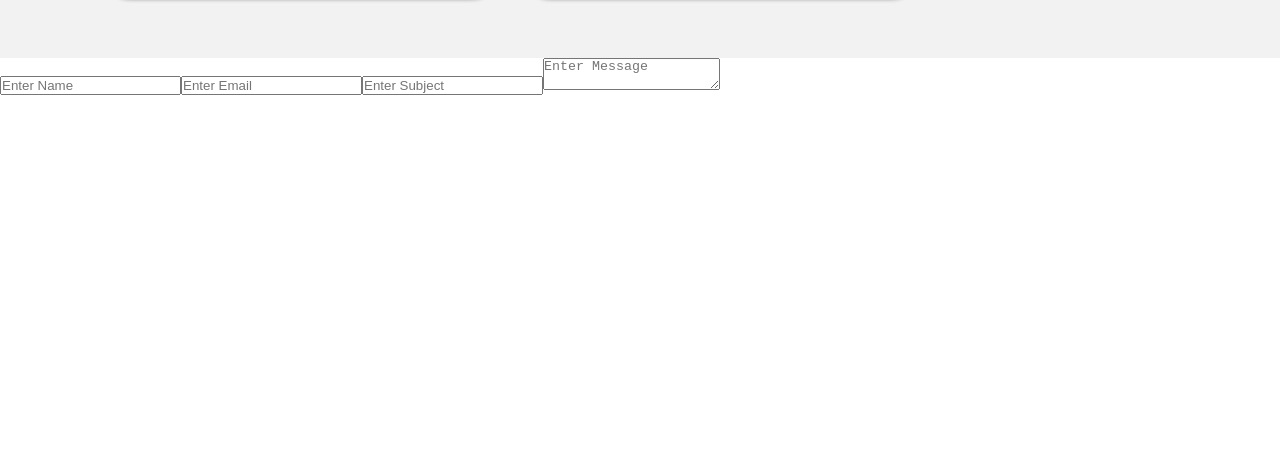
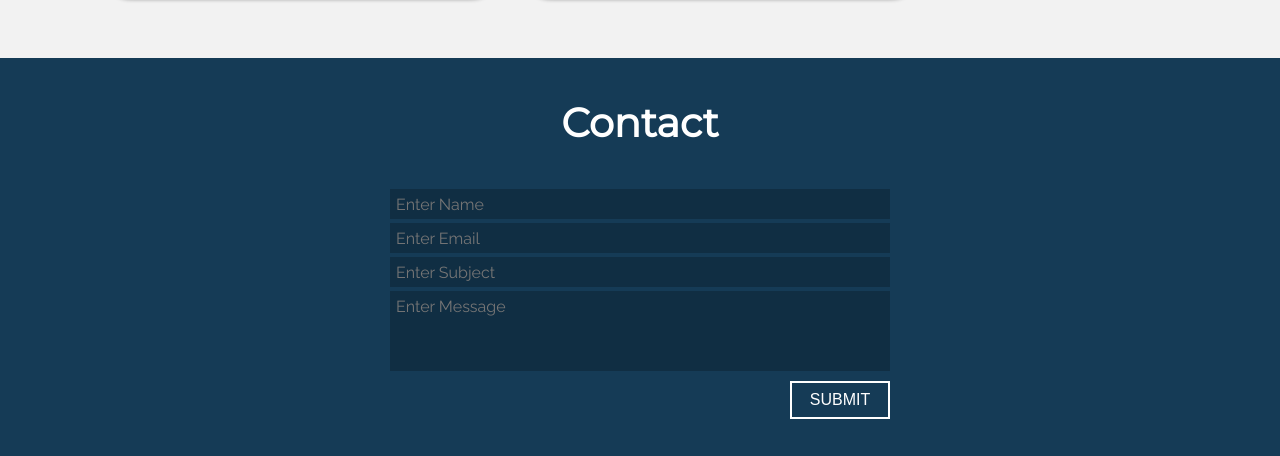
Before and after one commit to NickHolke/Portfolio-React, a React (Create React App) app: page / in a window 1280 px wide. Shown: the part 2411-2867 px from the top of the page. Before the commit the page ends 2506 px from the top, so only its background shows below. Built offline with nearby package versions, Linux system fonts and the light colour scheme.

Commit message:
Formatted contact section and attempted emailjs

```diff
--- a/package.json
+++ b/package.json
@@ -8,6 +8,7 @@
     "@testing-library/react": "^9.5.0",
     "@testing-library/user-event": "^7.2.1",
     "classnames": "^2.2.6",
+    "emailjs-com": "^2.4.1",
     "node-sass": "^4.13.1",
     "react": "^16.13.0",
     "react-dom": "^16.13.0",
--- a/src/components/contact/contact.js
+++ b/src/components/contact/contact.js
@@ -1,5 +1,6 @@
 import React, { useState } from 'react';
-import styles from './contact.module.scss';
+import { formWrapper, wrapper, title, titleText, input, submit } from './contact.module.scss';
+import * as emailjs from 'emailjs-com';
 
 const Contact = () => {
   const [name, setName] = useState('');
@@ -7,33 +8,70 @@ const Contact = () => {
   const [email, setEmail] = useState('');
   const [message, setMessage] = useState('');
 
+  const resetHooks = () => {
+    setName('');
+    setSubject('');
+    setEmail('');
+    setMessage('');
+  }
+  const submitHandler = (e) => {
+    e.preventDefault();
+
+    let templateParams = {
+      from_name: email,
+      to_name: 'nickholke@gmail.com',
+      subject: subject,
+      message_html: message,
+    }
+
+    emailjs.send(
+      'gmail',
+      'template_z4G7eMor',
+      templateParams,
+      'user_h4jBBfPVyh1aKLrWcGfuV',
+    )
+
+    resetHooks();
+  }
+
+
   return (
-    <form>
+    <div className={wrapper}>
+      <div className={title}>
+        <h2 className={titleText}>Contact</h2>
+      </div>
+      <form className={formWrapper} onSubmit={submitHandler}>
         <input
+          className={input}
           type="text"
           value={name}
           onChange={(e) => setName(e.target.value)}
           placeholder='Enter Name'
         />
         <input
+          className={input}
           type="email"
           value={email}
           onChange={(e) => setEmail(e.target.value)}
           placeholder='Enter Email'
         />
         <input
+          className={input}
           type="text"
           value={subject}
           onChange={(e) => setSubject(e.target.value)}
           placeholder='Enter Subject'
         />
         <textarea
+          className={input}
           type="textarea"
           value={message}
           onChange={(e) => setMessage(e.target.value)}
           placeholder='Enter Message'
         />
+        <input className={submit} type='submit' value='SUBMIT'/>
       </form>
+    </div>
   )
 }
 
--- a/src/components/contact/contact.module.scss
+++ b/src/components/contact/contact.module.scss
@@ -0,0 +1,64 @@
+@import '../globalStyle.scss';
+
+.input {
+  font-size: 16px;
+  margin: 2px 0px 2px 0px;
+  height: 30px;
+  padding: 6px;
+  background: rgb(16, 46, 67);
+  outline: none;
+  border: none;
+  color: white;
+  font-family: $font;
+}
+
+textarea {
+  min-height: 80px;
+  resize: none;
+}
+
+
+.formWrapper {
+  margin: auto;
+  display: flex;
+  flex-direction: column;
+  max-width: 500px;
+  background: $blue;
+  padding-bottom: 40px;
+}
+
+.wrapper {
+  background: $blue;
+  padding: 0px 40px 0px 40px;
+}
+
+.title {
+  display: flex;
+  justify-content: center;
+  align-items: center;
+  color: white;
+  padding-top: 40px;
+  padding-bottom: 40px;
+}
+
+.titleText {
+  color: white;
+}
+
+.submit {
+  cursor: pointer;
+  background: none;
+  outline: none;
+  color: white;
+  border: 2px solid white;
+  font-size: 16px;
+  width: 100px;
+  margin-top: 8px;
+  padding: 8px 12px 8px 12px;
+  align-self: flex-end;
+  &:hover{
+    color: $pink;
+    border: 2px solid $pink;
+  }
+
+}
```
Also changed, not shown: 1 other file (tests, documents, lock files or other folders). Lines whose indentation alone changed are shown as unchanged.
